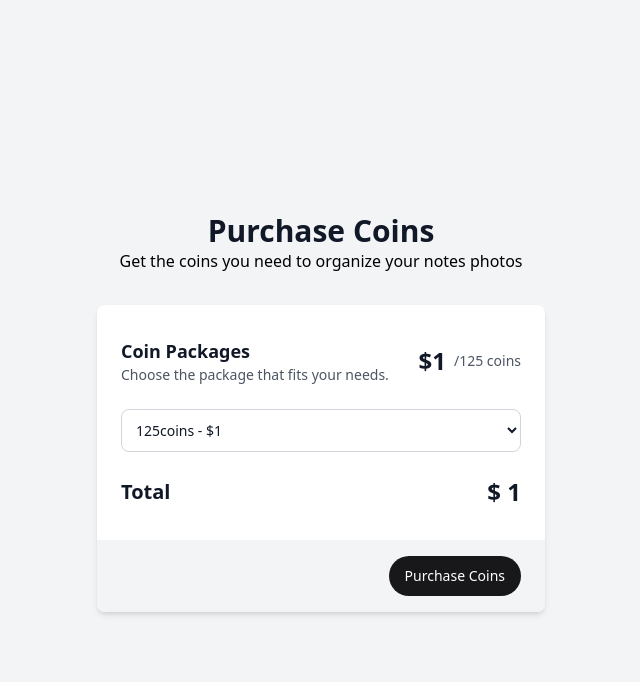
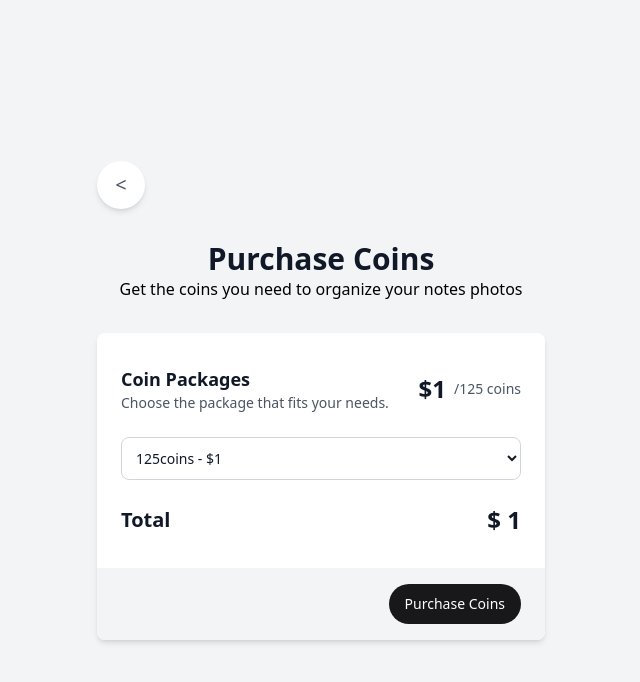
Before and after one commit to winninggodspower/ImgToPdfWebApp, a Flask app: page /purchase in a window 1280 px wide. Shown: the top 682 px of the page, without its empty margins (319-959 px from the left). Run offline with Flask 3, Linux system fonts and the light colour scheme; parts of the project's set-up code (start-up, migrations or seed data) failed here and were passed over.

Commit message:
add back button in purchase page

```diff
--- a/src/static/css/output.css
+++ b/src/static/css/output.css
@@ -604,6 +604,10 @@ video {
   top: 0px;
 }
 
+.m-2 {
+  margin: 0.5rem;
+}
+
 .mx-auto {
   margin-left: auto;
   margin-right: auto;
@@ -648,6 +652,10 @@ video {
 
 .mt-6 {
   margin-top: 1.5rem;
+}
+
+.mb-3 {
+  margin-bottom: 0.75rem;
 }
 
 .block {
@@ -707,6 +715,14 @@ video {
   height: 100vh;
 }
 
+.h-8 {
+  height: 2rem;
+}
+
+.h-12 {
+  height: 3rem;
+}
+
 .min-h-screen {
   min-height: 100vh;
 }
@@ -739,6 +755,18 @@ video {
   width: 100%;
 }
 
+.w-8 {
+  width: 2rem;
+}
+
+.w-12 {
+  width: 3rem;
+}
+
+.w-10 {
+  width: 2.5rem;
+}
+
 .max-w-5xl {
   max-width: 64rem;
 }
@@ -769,6 +797,10 @@ video {
 
 .cursor-pointer {
   cursor: pointer;
+}
+
+.cursor-default {
+  cursor: default;
 }
 
 .flex-col {
@@ -831,6 +863,14 @@ video {
   --tw-space-y-reverse: 0;
   margin-top: calc(2rem * calc(1 - var(--tw-space-y-reverse)));
   margin-bottom: calc(2rem * var(--tw-space-y-reverse));
+}
+
+.self-start {
+  align-self: flex-start;
+}
+
+.self-center {
+  align-self: center;
 }
 
 .overflow-hidden {
@@ -940,6 +980,11 @@ video {
 .bg-gray-50 {
   --tw-bg-opacity: 1;
   background-color: rgb(249 250 251 / var(--tw-bg-opacity));
+}
+
+.bg-gray-400 {
+  --tw-bg-opacity: 1;
+  background-color: rgb(156 163 175 / var(--tw-bg-opacity));
 }
 
 .bg-opacity-50 {
@@ -1349,6 +1394,10 @@ video {
 }
 
 @media (min-width: 768px) {
+  .md\:m-0 {
+    margin: 0px;
+  }
+
   .md\:mt-10 {
     margin-top: 2.5rem;
   }
@@ -1367,6 +1416,10 @@ video {
 
   .md\:w-auto {
     width: auto;
+  }
+
+  .md\:w-12 {
+    width: 3rem;
   }
 
   .md\:grid-cols-\[1fr_auto\] {
--- a/src/templates/purchase_coin.html
+++ b/src/templates/purchase_coin.html
@@ -8,6 +8,9 @@
 
 <div class="flex flex-col items-center justify-center min-h-screen bg-gray-100 py-12">
     <div class="max-w-md w-full space-y-8">
+        <a href="{{ url_for('core.home') }}" class="w-10 h-10 md:w-12 md:h-12 m-2 md:m-0 rounded-3xl bg-white text-gray-600 text-xl flex justify-center items-center mb-3 shadow-md cursor-pointer" onclick="">
+            <
+        </a>
         <div>
             <h2 class="mt-6 text-center text-3xl font-bold text-gray-900">Purchase Coins</h2>
             <p class="text-center ">Get the coins you need to organize your notes photos
@@ -42,7 +45,7 @@
             <input type="text"  class="hidden">
             <div class="bg-gray-100 px-6 py-4 flex justify-end">
                 <button type="submit"
-                    class="inline-flex text-white rounded-3xl items-center justify-center whitespace-nowrap text-sm font-medium ring-offset-background transition-colors focus-visible:outline-none focus-visible:ring-2 focus-visible:ring-ring focus-visible:ring-offset-2 disabled:pointer-events-none disabled:opacity-50 bg-[hsl(240,6%,10%)] text-primary-foreground hover:bg-primary/90 h-10 px-4 py-2 w-full md:w-auto">
+                    class="inline-flex text-white rounded-3xl items-center justify-center whitespace-nowrap text-sm font-medium ring-offset-background transition-colors focus-visible:outline-none focus-visible:ring-2 focus-visible:ring-ring focus-visible:ring-offset-2 disabled:pointer-events-none disabled:opacity-50  text-primary-foreground hover:bg-primary/90 bg-blue-600 bg-[hsl(240,6%,10%)] h-10 px-4 py-2 w-full md:w-auto">
                     Purchase Coins
                 </button>
             </div>
```
